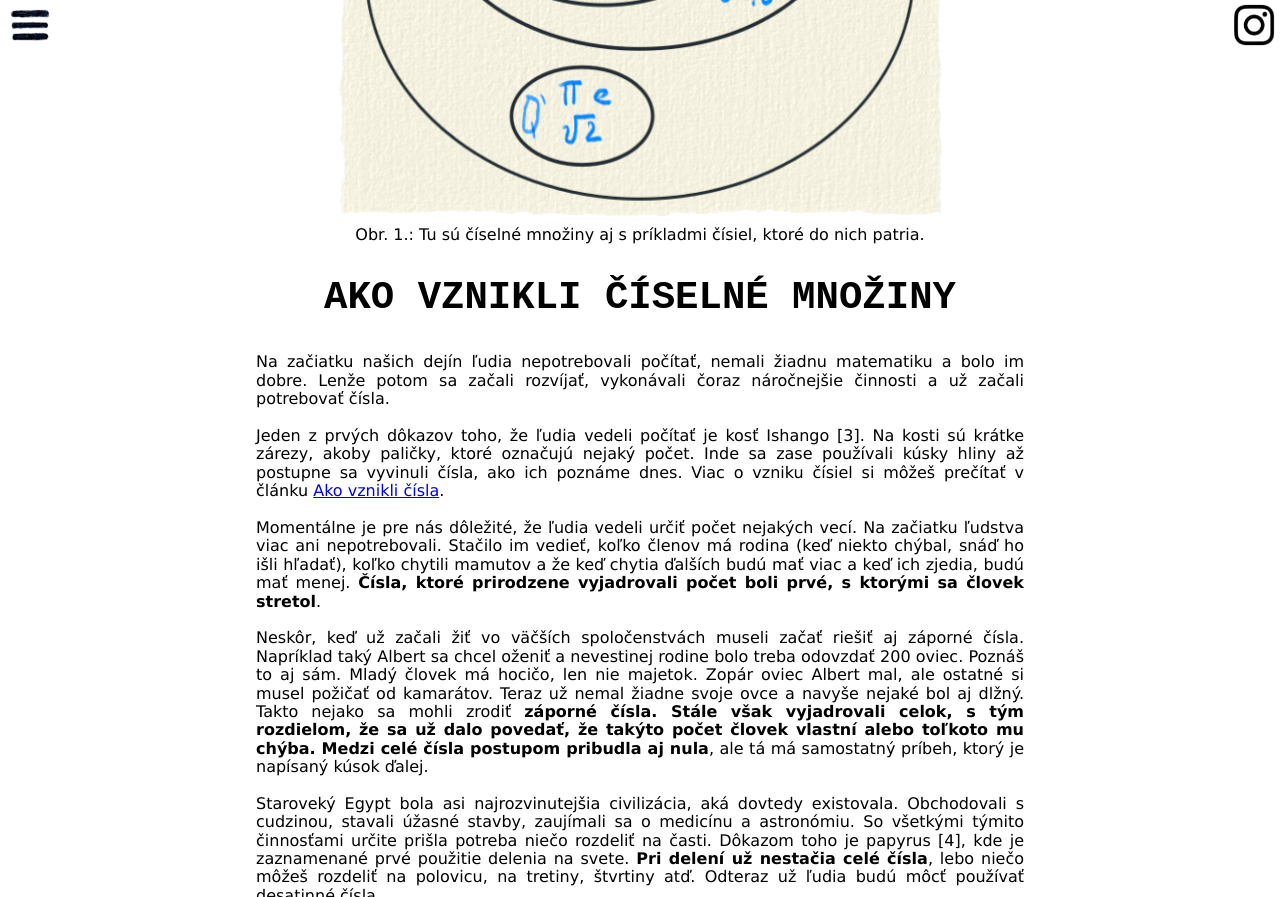
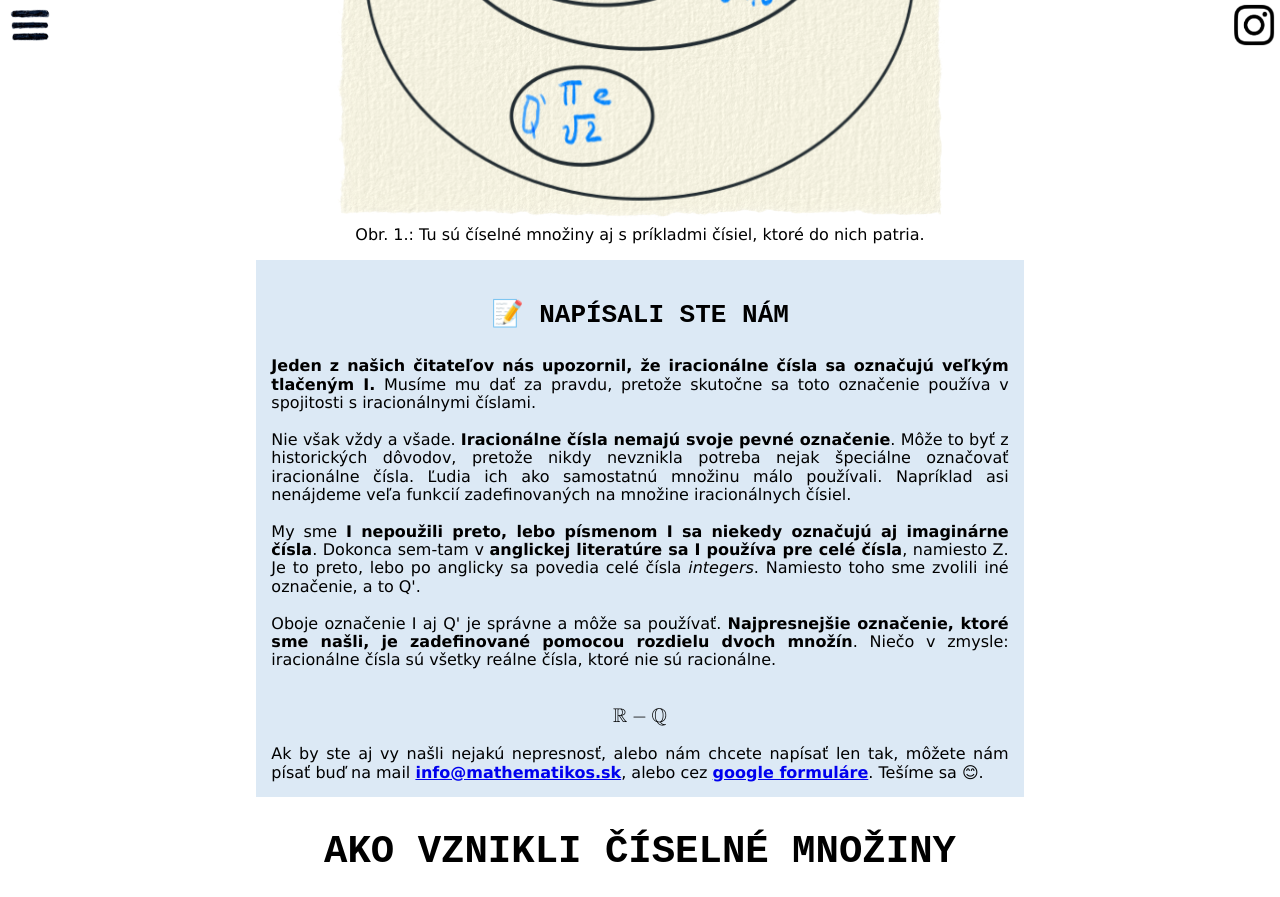
Before and after one commit to mathematikos/mathematikos.github.io, a Jekyll site: the page built from pages/num_numberSets.html, in a window 1280 px wide and 1400 px high, scrolled down 631 px, cut to the strip 0-897 px from the top of the window. Built offline with Jekyll 4.4.1, drawn with Linux system fonts in a browser that asks for light colours.

Commit message:
Add minor features
Add goniometric to functions and letter to number sets

```diff
--- a/_data/navigation.yml
+++ b/_data/navigation.yml
@@ -15,7 +15,6 @@
     - page: Písmená
       url: /pismena
 
-
 - title: Funkcie
   id: funkcie
   submenu:
@@ -23,6 +22,8 @@
       url: /linearna_funkcia
     - page: Kvadratická funkcia
       url: /kvadraticka_funkcia
+    - page: Goniometrické funkcie
+      url: /goniometricke_funkcie_linky
     - page: Funkcie a ich vlastnosti
       url: /funkcie_a_ich_vlastnosti
 
--- a/assets/css/styles.css
+++ b/assets/css/styles.css
@@ -104,7 +104,7 @@ h3 {
 	height: auto;
 }
 
-.homework{
+.blueArea{
 	background-color: #dce9f5;
 	padding: 2%;
 }
--- a/pages/fun_quadraticFunction.html
+++ b/pages/fun_quadraticFunction.html
@@ -69,7 +69,7 @@ Teda výsledok funkcie v bode 8,3 je 93,135.<br /><br />
   <figcaption>Obr. 1.: x<sup>2</sup> má taký rast, že v každom kroku pribudne viac ako v tom predošlom. Nedeje sa to však halabala, ale má to svoju zákonitosť. To, o koľko sa zväčšuje rast, sa mení lineárne. Ak daná vec klesá, tak sa samozrejme nebavíme o pribúdaní, ale odbúdaní.</figcaption>
 </figure>
 
-<div class="homework">
+<div class="blueArea">
   <h3>&#x1f989; ÚLOHA</h3>
   Skús si spraviť podobnú tabuľku pre viaceré $x^2$. Pre každé vyrátaj zopár základných hodnôt, vyrátaj rozdiely medzi nimi a ešte vyrátaj aj rozdiely medzi týmito rozdielmi. Tu je zopár inšpirácii:
 
@@ -131,7 +131,7 @@ Do tretice je tu posledná vec, posledný koeficient. A to je <b>číslo, ktoré
   <figcaption>Obr. 8.: Toto číslo sa pripočíta do výsledku v každom "kroku" funkcie. Vo všeobecnosti sa označuje písmenom <i>c</i>.</figcaption>
 </figure>
 
-<div class="homework">
+<div class="blueArea">
   <h3>&#x1f989; ÚLOHA</h3>
   Skús nakresliť kocky pre nasledujúce funkcie:
 
@@ -265,7 +265,7 @@ calculator.setExpression({
 });
 </script><br /><br />
 
-<div class="homework">
+<div class="blueArea">
   <h3>&#x1f989; ÚLOHA</h3>
   Bez toho, aby si niečo počítal, nakresli grafy pre tieto funkcie. Mimochodom, na tých tvojich obrázkoch majú byť iba osi a parabola. Ide o to, či zhruba trafíš, ako má byť parabola vysoko, ako má byť otočená, či má byť strmá alebo čapatá a podobe.
 
--- a/pages/num_numberSets.html
+++ b/pages/num_numberSets.html
@@ -22,6 +23,21 @@ permalink: ciselne_mnoziny
   <img src="assets/images/numSets.png" alt="Číselné množiny">
   <figcaption>Obr. 1.: Tu sú číselné množiny aj s príkladmi čísiel, ktoré do nich patria.</figcaption>
 </figure>
+
+<div class="blueArea">
+  <h3>&#x1f4dd; NAPÍSALI STE NÁM</h3>
+  <b>Jeden z našich čitateľov nás upozornil, že iracionálne čísla sa označujú veľkým tlačeným I.</b> Musíme mu dať za pravdu, pretože skutočne sa toto označenie používa v spojitosti s iracionálnymi číslami.<br /><br />
+
+  Nie však vždy a všade. <b>Iracionálne čísla nemajú svoje pevné označenie</b>. Môže to byť z historických dôvodov, pretože nikdy nevznikla potreba nejak špeciálne označovať iracionálne čísla. Ľudia ich ako samostatnú množinu málo používali. Napríklad asi nenájdeme veľa funkcií zadefinovaných na množine iracionálnych čísiel.<br /><br />
+
+  My sme <b>I nepoužili preto, lebo písmenom I sa niekedy označujú aj imaginárne čísla</b>. Dokonca sem-tam v <b>anglickej literatúre sa I používa pre celé čísla</b>, namiesto Z. Je to preto, lebo po anglicky sa povedia celé čísla <i>integers</i>. Namiesto toho sme zvolili iné označenie, a to Q'.<br /><br />
+
+  Oboje označenie I aj Q' je správne a môže sa používať. <b>Najpresnejšie označenie, ktoré sme našli, je zadefinované pomocou rozdielu dvoch množín</b>. Niečo v zmysle: iracionálne čísla sú všetky reálne čísla, ktoré nie sú racionálne.<br /><br />
+
+  $$ \mathbb{R} - \mathbb{Q} $$
+
+  Ak by ste aj vy našli nejakú nepresnosť, alebo nám chcete napísať len tak, môžete nám písať buď na mail <b><a href="mailto:{{ site.email }}">{{ site.email }}</a></b>, alebo cez <b><a href="https://forms.gle/RkKkeaZHCgeWXSVUA" target="_blank">google formuláre</a></b>. Tešíme sa &#128522;.
+</div>
 
 <h2>Ako vznikli číselné množiny</h2>
 Na začiatku našich dejín ľudia nepotrebovali počítať, nemali žiadnu matematiku a bolo im dobre. Lenže potom sa začali rozvíjať, vykonávali čoraz náročnejšie činnosti a už začali potrebovať čísla.<br /><br />
```
Also changed, not shown: other parts of pages/num_numberSets.html (+1 -0 lines), pages/fun_goniometricFunctions.html (added, +20 -0 lines).
